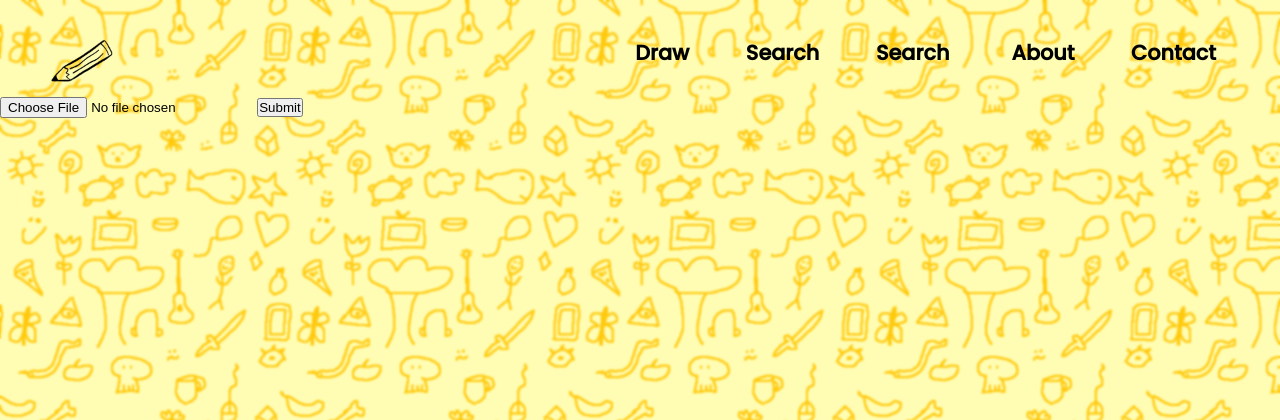
After one commit to anirudhi89/Sketched, a Flask app: page /p/upload.html in a window 1280 px wide. The commit adds this page. Shown: the top 420 px of the page. Run offline with Flask 2, Linux system fonts and the light colour scheme; parts of the project's set-up code (start-up, migrations or seed data) failed here and were passed over.

Commit message:
upload file

```diff
--- a/main.py
+++ b/main.py
@@ -1,3 +1,4 @@
+from crypt import methods
 import flask
 
 app = flask.Flask(__name__)
@@ -11,6 +12,10 @@ app = flask.Flask(__name__)
 def root():
     return flask.render_template("index.html", page_title='Sketched | Home')
 
+@app.route('upload/confirmation',methods="POST")
+def upload_confirmation():
+    return "Upload Received"
+
 @app.route('/p/<requested_page>')
 def templater(requested_page):
     return flask.render_template(requested_page)
--- a/templates/_base.html
+++ b/templates/_base.html
@@ -23,9 +23,10 @@
             <ul id="mobile-nav-menu">
                 <li class="logo"> <a href="index.html"> <img class="logo-simple"
                             src="../static/img/logo-simple.png" alt="Sketched"> </a> </li>
+                <li><a href="/p/about.html"><b>About</b></a></li>
+                <li><a href="/p/search.html"><b>Search</b></a></li>
+                <li><a href="/p/upload.html"><b>Search</b></a></li>
                 <li><a href="/p/draw.html"><b>Draw</b></a></li>
-                <li><a href="/p/search.html"><b>Search</b></a></li>
-                <li><a href="/p/about.html"><b>About</b></a></li>
                 <li><a href="mailto:ethan.rubenstein@pitt.edu;anirudhiyer@pitt.edu;acb198@pitt.edu;aaa240@pitt.edu" id="contact"><b>Contact</b></a></li>
             </ul>
         </nav>
@@ -39,6 +40,7 @@
                     <li><a href="mailto:ethan.rubenstein@pitt.edu;anirudhiyer@pitt.edu;acb198@pitt.edu;aaa240@pitt.edu" id="contact"><b>Contact</b></a></li>
                     <li><a href="/p/about.html"><b>&nbspAbout&nbsp</b></a></li>
                     <li><a href="/p/search.html"><b>&nbspSearch&nbsp</b></a></li>
+                    <li><a href="/p/upload.html"><b>Search</b></a></li>
                     <li><a href="/p/draw.html"><b>&nbspDraw&nbsp</b></a></li>
             </div>
         </nav>
--- /dev/null
+++ b/templates/upload.html
@@ -0,0 +1,11 @@
+{% extends '_base.html' %}
+{% block title %}Sketched | Upload {% endblock %}
+
+{% block content %}
+
+<form method = "post" action="/upload/confirmation">
+    <input type="file" name="" id="">
+    <input type="submit" value="Submit">
+</form>
+
+{% endblock %}
```
